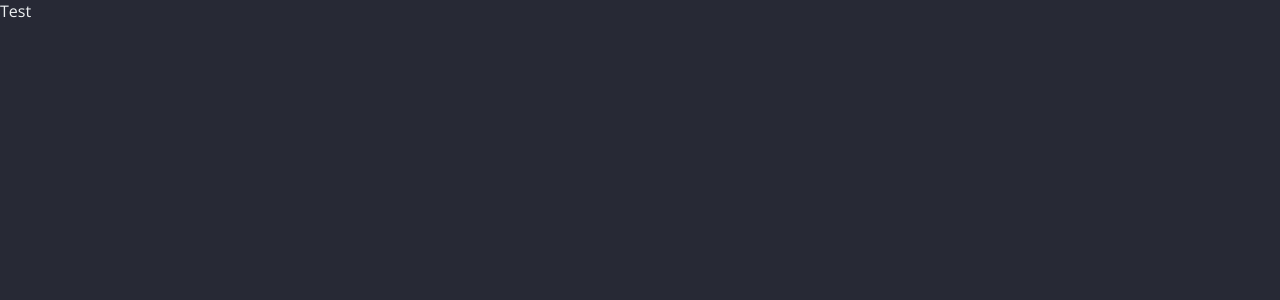
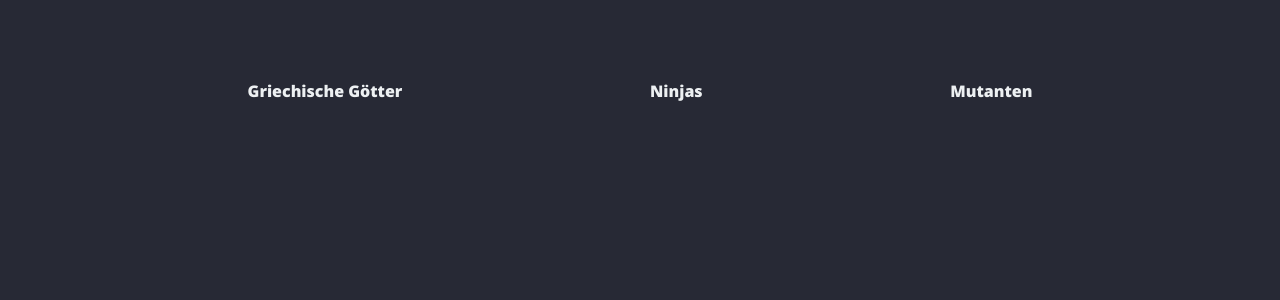
Before and after one commit to GabeTheCodeWitch/steckbriefe, a SvelteKit app: page /gabe in a window 1280 px wide. Shown: the top 300 px of the page. Built offline with nearby package versions, Linux system fonts and the light colour scheme.

Commit message:
sturktur gabe

```diff
--- a/src/routes/gabe/+page.svelte
+++ b/src/routes/gabe/+page.svelte
@@ -1 +1,5 @@
-Test
+<StoryCard />
+
+<script>
+  import StoryCard from './StoryCard.svelte';
+</script>
--- /dev/null
+++ b/src/routes/gabe/StoryCard.svelte
@@ -0,0 +1,15 @@
+<nav class="story-nav">
+  <a href="greekGods">Griechische Götter</a>
+  <a href="ninjas">Ninjas</a>
+  <a href="mutanten">Mutanten</a>
+</nav>
+
+<style>
+  .story-nav {
+    margin: 5em 0;
+    display: flex;
+    justify-content: space-evenly;
+    align-items: center;
+    font-weight: 900;
+  }
+</style>
--- a/src/routes/main.css
+++ b/src/routes/main.css
@@ -23,6 +23,11 @@ a {
   color: var(--font);
   cursor: pointer;
   text-decoration: none;
+  transition: var(--animation);
+}
+
+a:hover {
+  color: var(--main);
 }
 
 h1 {
```
Also changed, not shown: src/routes/gabe/greekGods/GreekGodCard.svelte (added), src/routes/gabe/mutanten/MutantenCard.svelte (added), src/routes/gabe/ninjas/NinjaCard.svelte (added).
